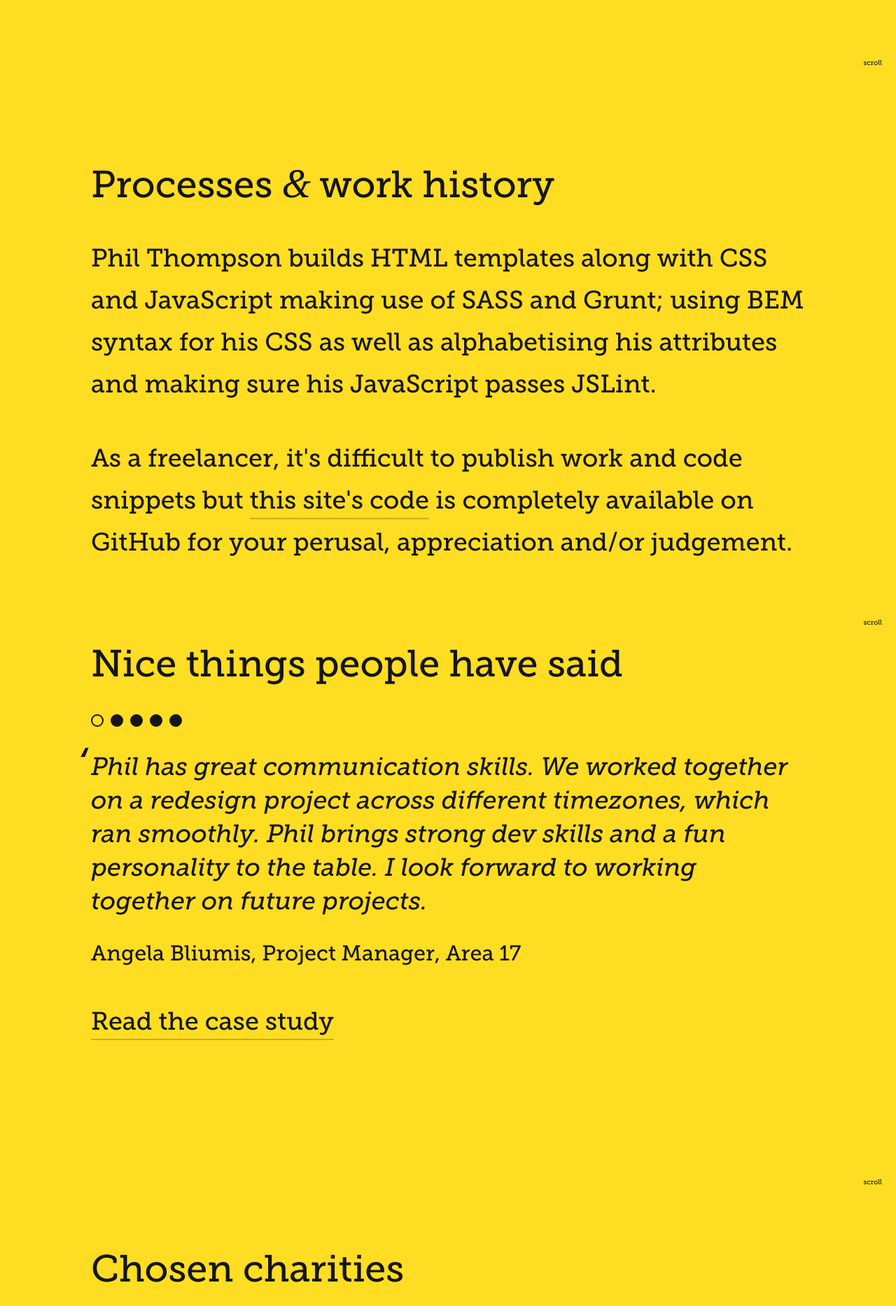
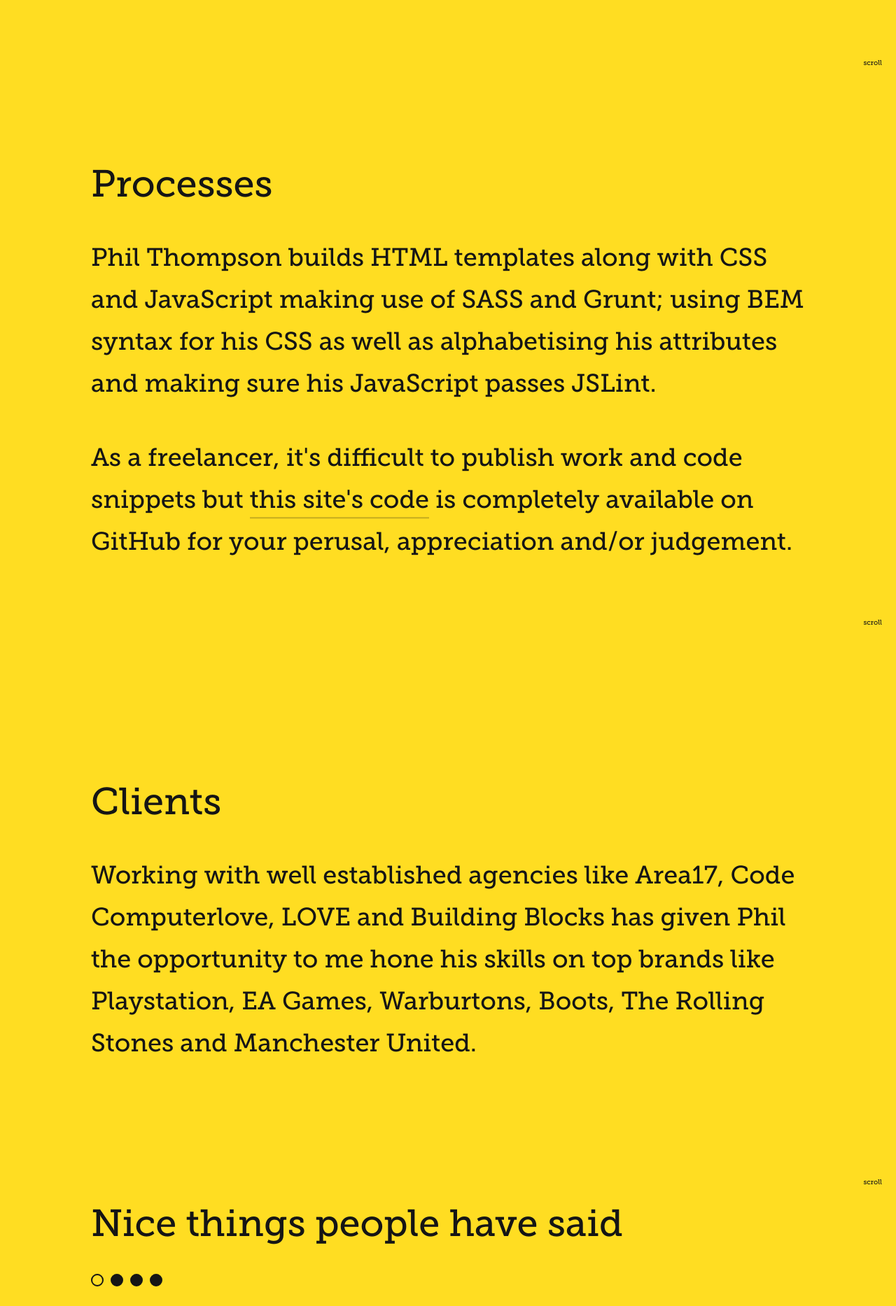
Before and after one commit to imgiseverything/philthompson.co.uk, a PHP site: page / in a window 1280 px wide. Shown: the part 1481-3348 px from the top of the page at 70% size. Run offline with PHP 8.4, Linux system fonts and the light colour scheme; some libraries are stand-ins or nearby versions.

Commit message:
Minor chnages to typography and copy

```diff
--- a/_sass/_misc-helpers.scss
+++ b/_sass/_misc-helpers.scss
@@ -37,7 +37,12 @@
 
 .inner{
 	margin: 0 auto;
-	max-width: 1020px;
+	max-width: 960px;
+
+	@media screen and (min-width: $l+1+px) {
+		max-width: 1020px;
+	}
+
 }
 
 /* Clearfix */
--- a/_sass/_slides.scss
+++ b/_sass/_slides.scss
@@ -18,6 +18,7 @@ div[data-slide]{
 
 	&.active{
 		opacity: 1;
+		z-index: 1000;
 	}
 
 	@media screen and (min-width: $l+1+px) {
@@ -30,7 +31,7 @@ div[data-slide]{
 	left: 0;
 	position: absolute;
 	top: 1em;
-	z-index: 2;
+	z-index: 1001;
 
 	@media screen and (min-width: $l+px) {
 
--- a/_sass/_type.scss
+++ b/_sass/_type.scss
@@ -40,7 +40,7 @@ li{
 		line-height: 1.33;
 	}
 
-	cite{
+	cite, .quote__meta{
 		display: block;
 		font-family: $font-family-body;
 		font-size: .85em;
--- a/css/style.css
+++ b/css/style.css
@@ -385,7 +385,7 @@ li {
 .quotes blockquote {
   font-family: "MuseoSlab500italic", "MuseoSlab500", "Museo Slab", Museo, Georgia, sans-serif;
   line-height: 1.33; }
-.quotes cite {
+.quotes cite, .quotes .quote__meta {
   display: block;
   font-family: "MuseoSlab500", "Museo Slab", Museo, Georgia, sans-serif;
   font-size: .85em;
@@ -476,7 +476,10 @@ li {
 
 .inner {
   margin: 0 auto;
-  max-width: 1020px; }
+  max-width: 960px; }
+  @media screen and (min-width: 1025px) {
+    .inner {
+      max-width: 1020px; } }
 
 /* Clearfix */
 .clearfix:before,
@@ -626,7 +629,8 @@ div[data-slide] {
   top: 3em;
   width: 100%; }
   div[data-slide].active {
-    opacity: 1; }
+    opacity: 1;
+    z-index: 1000; }
   @media screen and (min-width: 1025px) {
     div[data-slide] {
       -webkit-transition: all 300ms linear;
@@ -638,7 +642,7 @@ div[data-slide] {
   left: 0;
   position: absolute;
   top: 1em;
-  z-index: 2; }
+  z-index: 1001; }
   .slides-nav li {
     display: inline-block;
     margin: 0;
--- a/index.php
+++ b/index.php
@@ -27,9 +27,15 @@
 	</div>
 	<div class="group section">
 		<div class="inner">
-			<h2 class="h h2">Processes <span class="amp">&amp;</span> work history</h2>
+			<h2 class="h h2">Processes</h2>
 			<p>Phil Thompson builds HTML templates along with CSS and JavaScript making use of SASS and Grunt; using BEM syntax for his CSS as well as alphabetising his attributes and making sure his JavaScript passes JSLint.</p>
 			<p>As a freelancer, it's difficult to publish work and code snippets but <a href="//github.com/imgiseverything/philthompson.co.uk">this site's code</a> is completely available on GitHub for your perusal, appreciation and/or judgement.</p>
+		</div>
+	</div>
+	<div class="group section">
+		<div class="inner">
+			<h2 class="h h2">Clients</h2>
+			<p>Working with well established agencies like Area17, Code Computerlove, LOVE and Building Blocks has given Phil the opportunity to me hone his skills on top brands like Playstation, EA Games, Warburtons, Boots, The Rolling Stones and Manchester United.</p>
 		</div>
 	</div>
 	<div class="group section">
@@ -41,7 +47,7 @@
 						<p>Phil has great communication skills. We worked together on a redesign project across different timezones, which ran smoothly. Phil  brings strong dev skills and a fun personality to the table. I look forward to working together on future projects.</p>
 						<cite>Angela Bliumis, Project Manager, Area 17</cite>
 					</blockquote>
-					<p><a href="http://imgiseverything.co.uk/work/area17/">Read the case study <span class="visuallyhidden">for Area17</span></a></p>
+					<p class="quote__meta"><a href="http://imgiseverything.co.uk/work/area17/">Read the case study <span class="visuallyhidden">for Area17</span></a></p>
 				</div>
 
 				<div class="quote" data-slide data-slide-number="2">
@@ -49,7 +55,7 @@
 						<p>Phil was an excellent front end developer to work with. He’s the hard-to-find type of person who pays close attention to every detail, and was willing to continually tweak spacing and interactions until the site felt as close to perfect as possible.</p>
 						<cite><cite><a href="http://philipdibello.com/">Philip DiBello</a>, Designer, Area 17</cite></cite>
 					</blockquote>
-					<p><a href="http://imgiseverything.co.uk/work/area17/">Read the case study <span class="visuallyhidden">for Area17</span></a></p>
+					<p class="quote__meta"><a href="http://imgiseverything.co.uk/work/area17/">Read the case study <span class="visuallyhidden">for Area17</span></a></p>
 				</div>
 
 				<div class="quote" data-slide data-slide-number="3">
@@ -57,7 +63,7 @@
 						<p>For the Pimm’s project, we got Phil in nice and early in the process. He fitted in really well to our responsive UX and design workflow, creating some really quick and useful pattern libraries for us to iterate on through the development of the project.</p>
 						<cite>Graeme Rutherford, Creative UX Strategist, LOVE Creative (now freelance)</cite>
 					</blockquote>
-					<p><a href="http://imgiseverything.co.uk/work/love/">Read the case study <span class="visuallyhidden">for LOVE Creative</span></a></p>
+					<p class="quote__meta"><a href="http://imgiseverything.co.uk/work/love/">Read the case study <span class="visuallyhidden">for LOVE Creative</span></a></p>
 				</div>
 
 				<div class="quote" data-slide data-slide-number="4">
@@ -65,14 +71,7 @@
 						<p>We were recommended Phil by our designer and never looked back, he brought the website to life exactly how we wanted and made the user experience fantastic on both desktop and mobile devices. If in the future we require further front end development we would definitely look to Phil as he delivered on time and to a high standard.</p>
 						<cite>Danny Nugent, Managing Director, NUCO Travel</cite>
 					</blockquote>
-					<p><a href="http://imgiseverything.co.uk/work/nuco-travel/">Read the case study <span class="visuallyhidden">NUCO Travel</span></a></p>
-				</div>
-
-				<div class="quote" data-slide data-slide-number="5">
-					<blockquote>
-						<p>Phil has delivered great work for MEN Media. Managing 3rd party suppliers of bespoke software is often challenging, but when working with Phil it's a breeze. Phil has exceeded our expectations. Highly recommended.</p>
-						<cite><a href="http://uk.linkedin.com/in/solutioneer">Ian Carroll</a>, Head of Digital Development, MEN Media (Now at Solutioneers Ltd), 2008</cite>
-					</blockquote>
+					<p class="quote__meta"><a href="http://imgiseverything.co.uk/work/nuco-travel/">Read the case study <span class="visuallyhidden">NUCO Travel</span></a></p>
 				</div>
 
 			</div>
--- a/js/philthompsoncouk.js
+++ b/js/philthompsoncouk.js
@@ -1951,16 +1951,35 @@ window.PT = window.PT || {};
 			self.pageLinks.init();
 			self.socialShare();
 
-			self.fullHeightSections();
+			self.fullHeightSections.init();
 		},
 
-		fullHeightSections: function(){
-			var $sections = $('.section');
-
-			$sections.css('height', parseInt($(window).height(), 10));
-			$(window).resize(function(){
-				$sections.css('height', parseInt($(window).height(), 10));
-			});
+		fullHeightSections: {
+
+			$sections: $('.section'),
+			winHeight: parseInt($(window).height(), 10),
+
+			init: function(){
+				var self = this;
+				self.$sections = $('.section');
+
+				self.setHeight(self.winHeight);
+
+				$(window).resize(function(){
+					self.setHeight(parseInt($(window).height(), 10));
+				});
+
+			},
+
+			setHeight: function(winHeight){
+				var self = this,
+					$sections = self.$sections;
+
+				$sections.each(function(){
+					$sections.css('height', winHeight);
+				});
+			}
+
 		},
 
 		// Allow an element to be shown/hidden with the click of a button
```
Also changed, not shown: js/main.js (+26 -7 lines), css/style.min.css.
